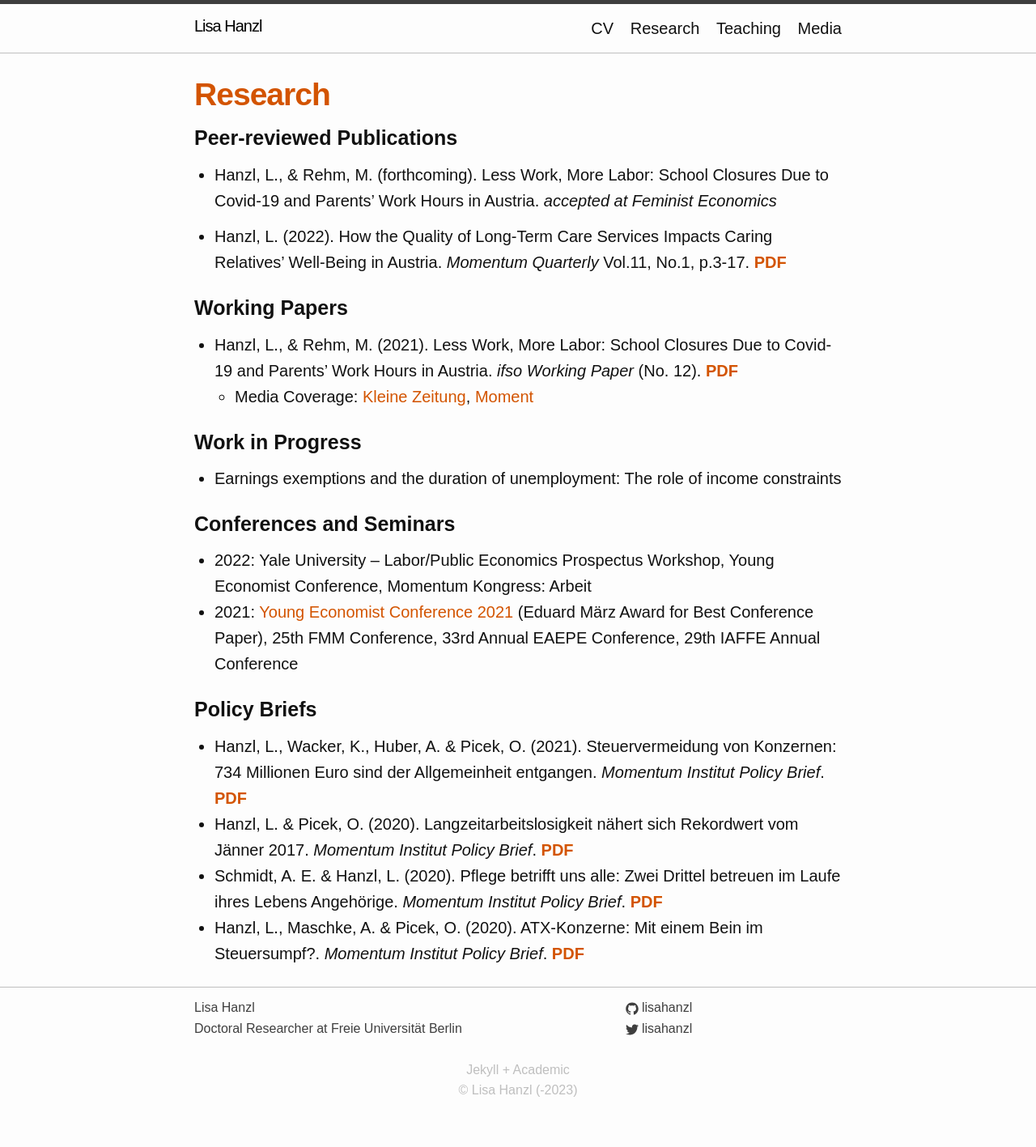
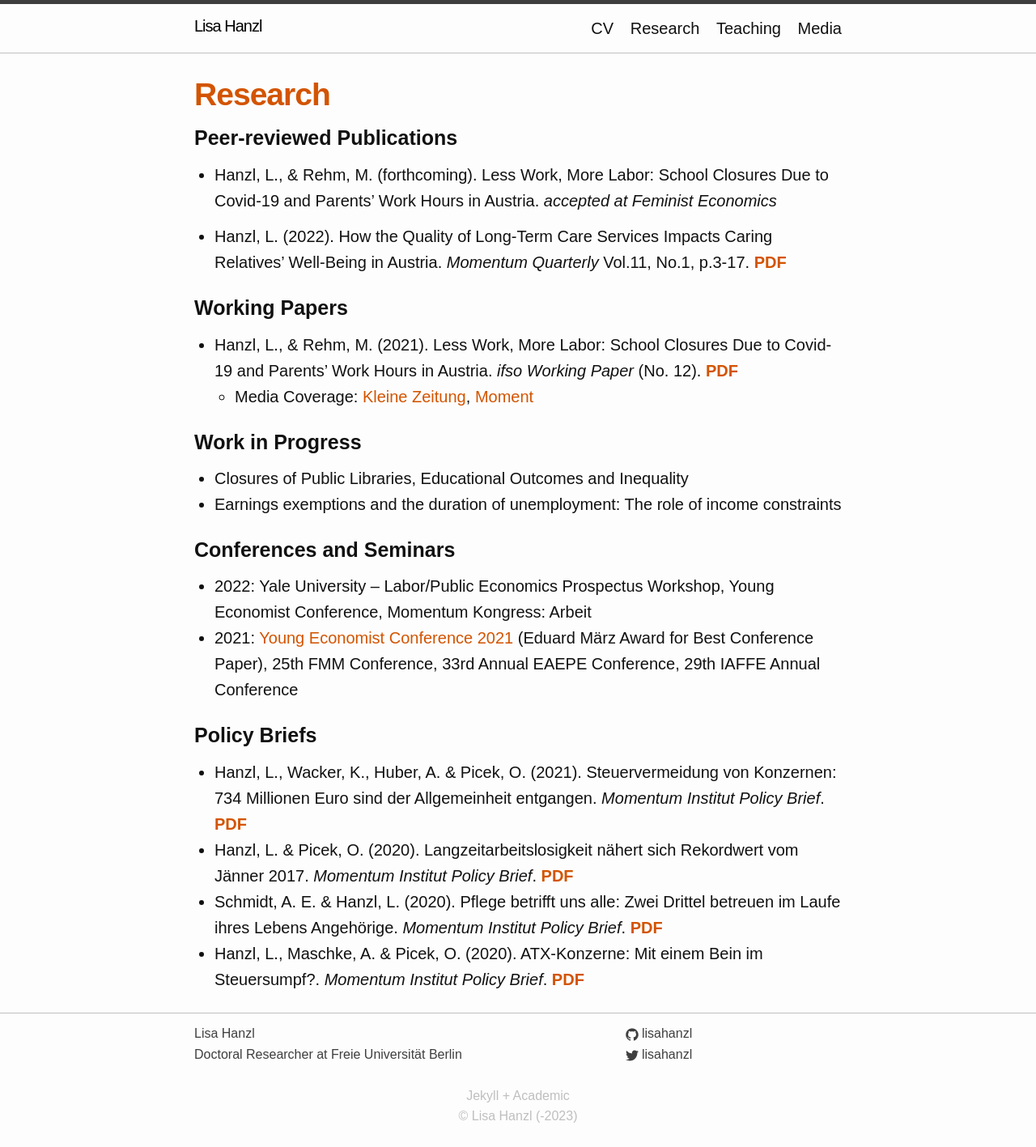
Before and after one commit to lisahanzl/lisahanzl.github.io, a Jekyll site: the page built from 01_research.md, in a window 1280 px wide. Shown: the whole page at 81% size. Built offline with Jekyll 4.4.1, drawn with Linux system fonts in a browser that asks for light colours; before the commit the page ends 1385 px from its top, so only the background shows below that.

Commit message:
add new project

```diff
--- a/01_research.md
+++ b/01_research.md
@@ -21,6 +21,7 @@ permalink: /research/
 
 ### Work in Progress
 <p> </p>
+- Closures of Public Libraries, Educational Outcomes and Inequality
 - Earnings exemptions and the duration of unemployment: The role of income constraints
 <p> </p>
 
```
